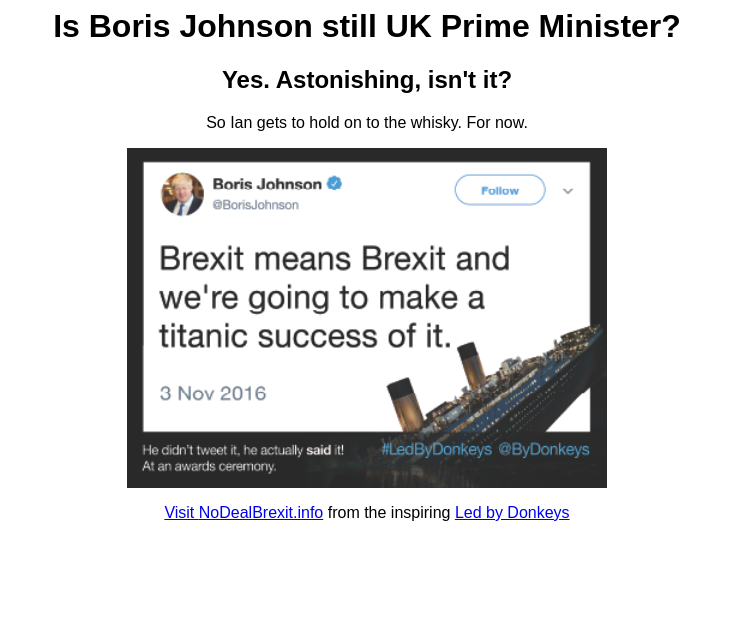
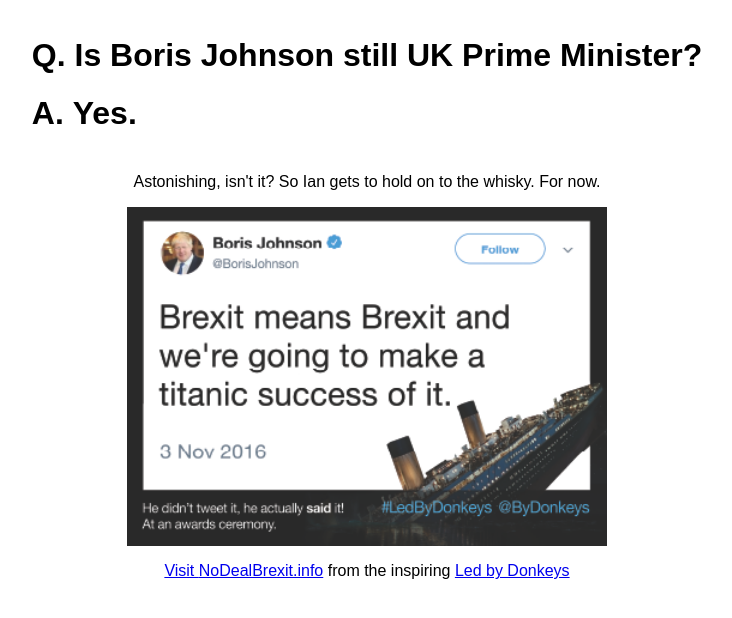
Before and after one commit to isborisstillpmuk/isborisstillpmuk.github.io, a plain HTML site: page index.html in a window 1280 px wide. Shown: the whole page, without its empty margins (273-1005 px from the left). Drawn offline with Linux system fonts and the light colour scheme.

Commit message:
Reworked title

```diff
--- a/index.html
+++ b/index.html
@@ -1 +1 @@
-<div style="font-family: sans-serif; text-align:center;"><h1>Is Boris Johnson still UK Prime Minister?</h1><h2>Yes. Astonishing, isn't it?</h2><p>So Ian gets to hold on to the whisky. For now.</p><p style="max-width:30em; margin:auto;"><a href="http://nodealbrexit.info"><img src="titanic-success.png" width="100%" title="#LedByDonkeys" alt="Boris Johnson: Brexit means Brexit and we're going to make a titanic success of it."/><p><p>Visit <a href="http://nodealbrexit.info">NoDealBrexit.info</a> from the inspiring <a href="https://twitter.com/ByDonkeys">Led by Donkeys</a></p></div>
+<div style="font-family: sans-serif; text-align:center;"><table style="margin:4ex auto 0ex;"><tr><td><h1>Q.&nbsp;Is Boris Johnson still UK&nbsp;Prime Minister?</h1><h1>A.&nbsp;Yes.</h1></td></tr></table><p>Astonishing, isn't it? So Ian gets to hold on to the whisky. For now.</p><p style="max-width:30em; margin:auto;"><a href="http://nodealbrexit.info"><img src="titanic-success.png" width="100%" title="#LedByDonkeys" alt="Boris Johnson: Brexit means Brexit and we're going to make a titanic success of it."/><p><p>Visit <a href="http://nodealbrexit.info">NoDealBrexit.info</a> from the inspiring <a href="https://twitter.com/ByDonkeys">Led by Donkeys</a></p></div>
```
